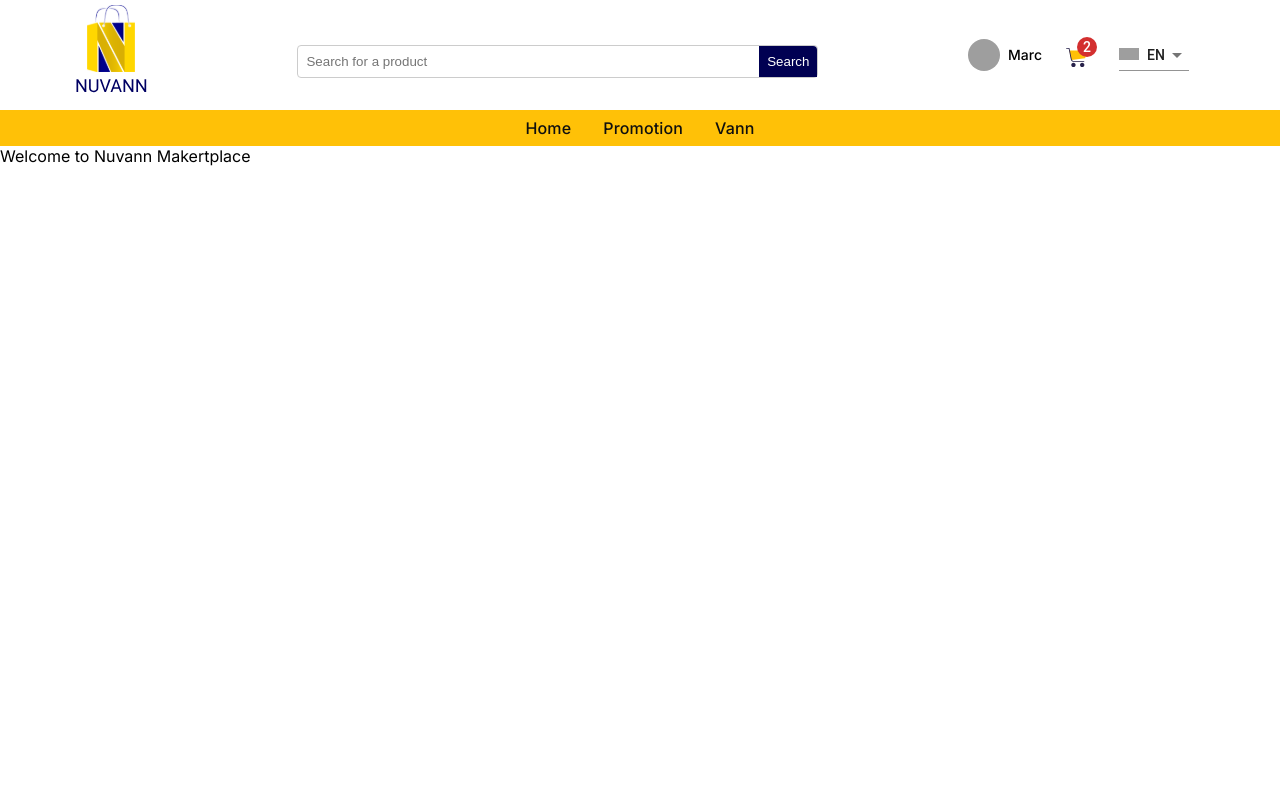
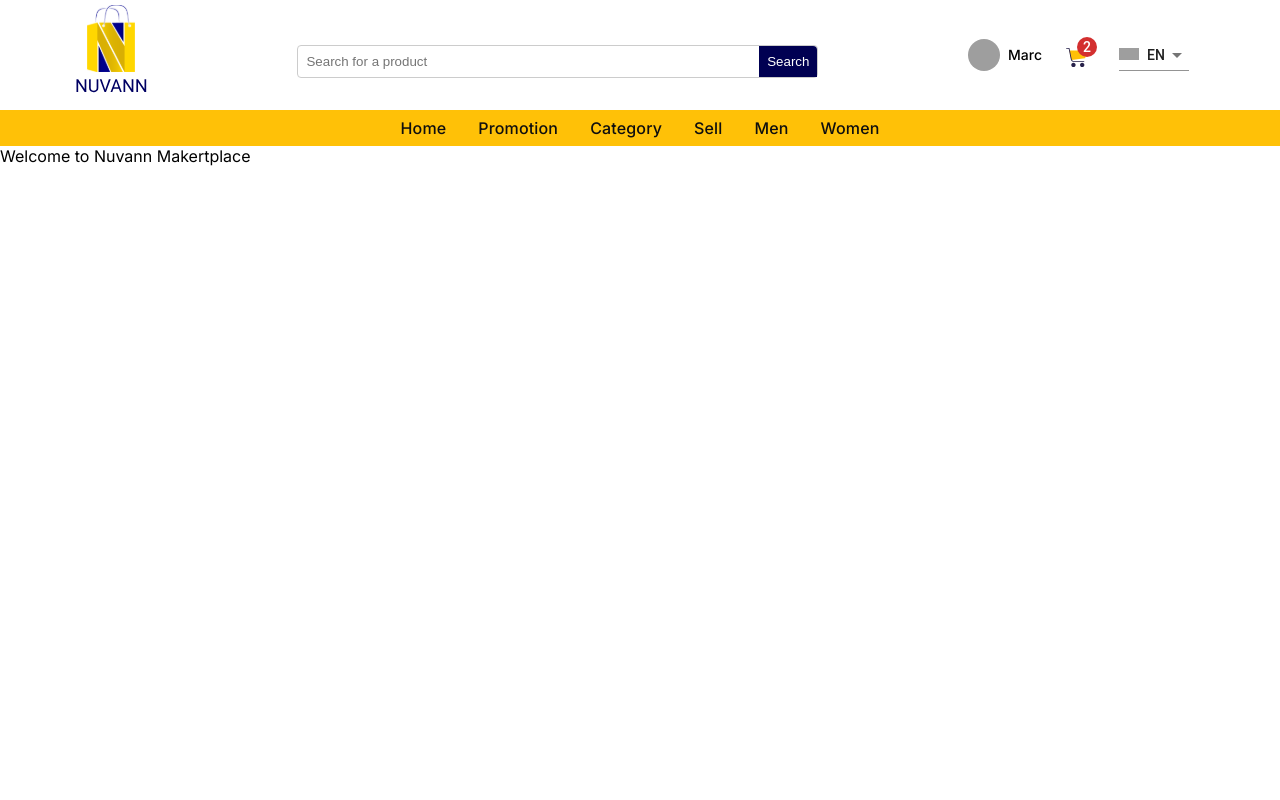
Before and after one commit to mjcodegroup/nuvann-store, a Next.js app: page /home/controller/home.controller in a window 1280 px wide. Shown: the top 800 px of the page. Built offline with nearby package versions, Linux system fonts and the light colour scheme; grey boxes are pictures that could not be loaded.

Commit message:
fix: nav-list Ajuste

```diff
--- a/public/translations/en/translations.json
+++ b/public/translations/en/translations.json
@@ -2,7 +2,11 @@
   "navContent": {
       "home": "Home",
       "promotion": "Promotion",
-      "search": "Search"
+      "search": "Search",
+      "sell": "Sell",
+      "category": "Category",
+      "man": "Men",
+      "women": "Women"
   },
   "home": {
     "welcome": "Welcome to Nuvann Makertplace",
--- a/public/translations/es/translations.json
+++ b/public/translations/es/translations.json
@@ -2,7 +2,11 @@
   "navContent": {
     "home": "Inico",
     "promotion": "Promoción",
-    "search": "Buscar"
+    "search": "Buscar",
+    "sell": "Vender",
+    "category": "Categoría",
+    "man": "hombre",
+    "women": "Mujer"
   },
   "home": {
     "welcome": "Bienvenido a Nuvann Makertplace",
--- a/public/translations/fr/translations.json
+++ b/public/translations/fr/translations.json
@@ -2,7 +2,11 @@
   "navContent": {
     "home": "Accueil",
     "promotion": "Promotion",
-    "search": "Rechercher"
+    "search": "Rechercher",
+    "sell": "Vendre",
+    "category": "Catégorie",
+    "man": "Homme",
+    "women": "Femme"
   },
   "home": {
     "welcome": "Bienvenue à Nuvann Makertplace",
--- a/public/translations/ht/translations.json
+++ b/public/translations/ht/translations.json
@@ -2,7 +2,11 @@
   "navContent": {
     "home": "Akèy",
     "promotion": "Promosyon",
-    "search": "Chèche"
+    "search": "Chèche",
+    "sell": "Vann",
+    "category": "Kategori",
+    "man": "Gason",
+    "women": "Fanm"
   },
   "home": {
     "welcome": "Byenvini sou Nuvann MarketPlace",
--- a/src/components/navbar/nav-list/index.tsx
+++ b/src/components/navbar/nav-list/index.tsx
@@ -10,13 +10,24 @@ export default function NavList() {
     <nav className={Styles.navbar_list}>
         <ul>
             <Link href="/">{t("navContent.home")}</Link>
-            <Link href="/promotion">
+            <Link href="/promotions">
               {t("navContent.promotion")}
+            </Link>
+            <Link href="/category">
+              {t("navContent.category")}
+            </Link>
+            <Link href="/sell">
+              {t("navContent.sell")}
+            </Link>
+            <Link href="/category?category=man">
+              {t("navContent.man")}
+            </Link>
+            <Link href="/category?category=women">
+              {t("navContent.women")}
             </Link>
             {/* <Dropdown categories={productsCategories} contentWidth="100%">
                 <Link to="#">Kategori</Link>
             </Dropdown> */}
-            <li  >Vann</li>
         </ul>
     </nav>
   )
```
Also changed, not shown: 2 other files (tests, documents, lock files or other folders).
